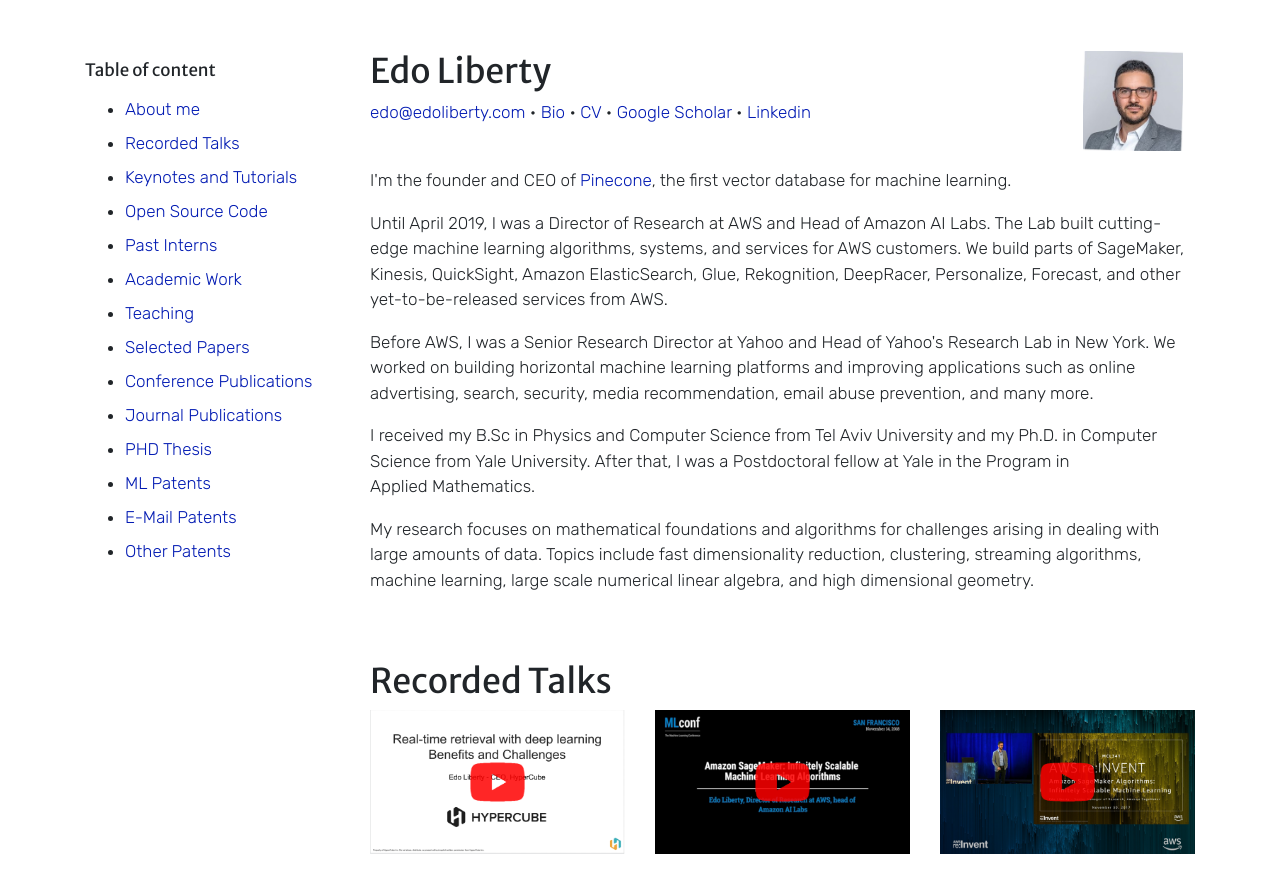
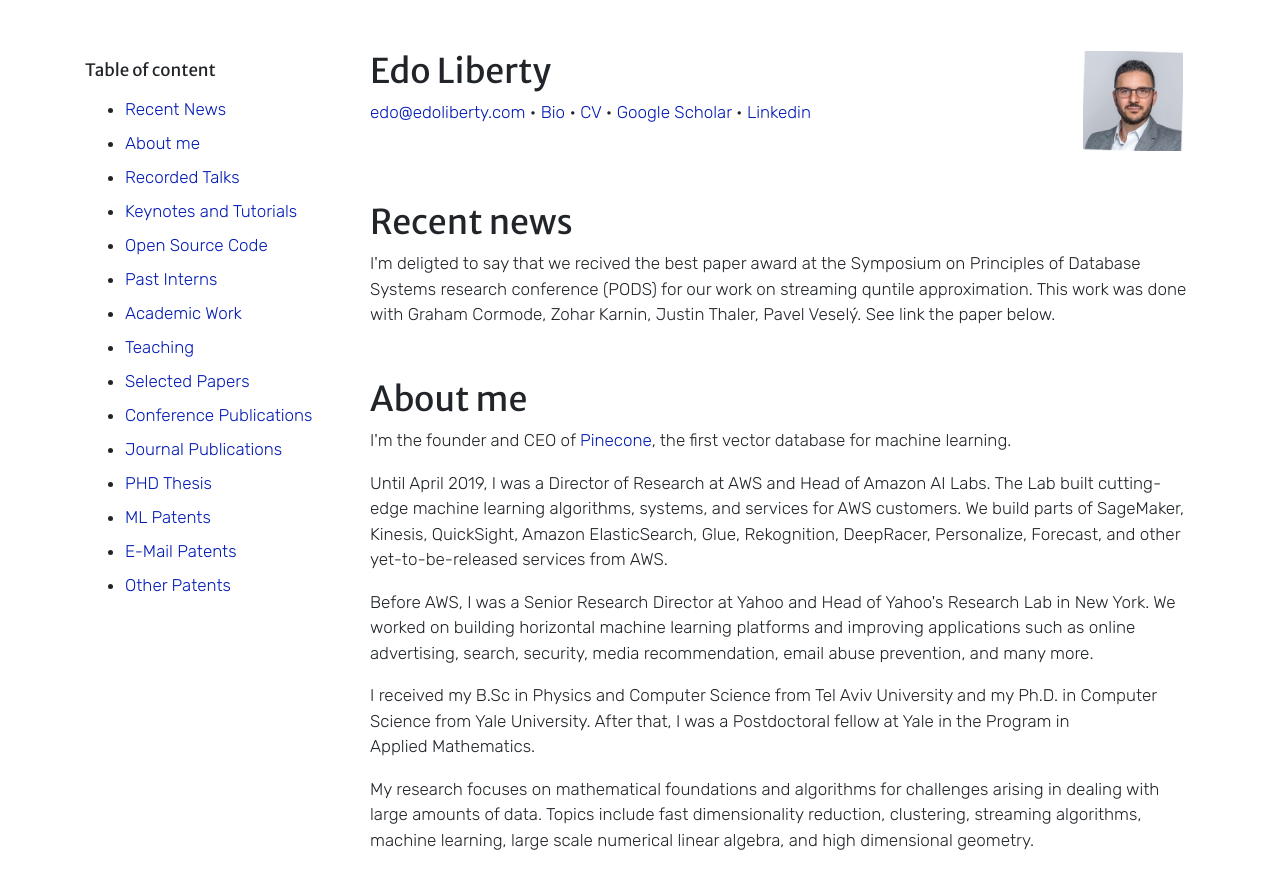
Before and after one commit to edoliberty/edoliberty.github.io, a plain HTML site: page index.html in a window 1280 px wide. Shown: the top 873 px of the page. Drawn offline with nearby package versions, Linux system fonts and the light colour scheme.

Commit message:
recent news

```diff
--- a/index.html
+++ b/index.html
@@ -31,8 +31,16 @@
                   <img src="1612010808496.jpg" width="100">
                 </div>
               </div>
-              <div class="row mt-3">
+              <div class="row my-5" id="recent">
+            	<div class="col-12">
+              		<h2 dir="ltr">Recent news</h2>
+              		I'm deligted to say that we recived the best paper award at the Symposium on Principles of Database Systems research conference (PODS) for our work on streaming quntile approximation.
+              		This work was done with Graham Cormode, Zohar Karnin, Justin Thaler, Pavel Veselý. See link the paper below.
+          		</div>
+      		  </div>
+              <div class="row my-5" id="bio">
                 <div class="col-12">
+                  <h2 dir="ltr">About me</h2>
                   <p>
                     I'm the founder and CEO of <a href="http://www.pinecone.io">Pinecone</a>, the first vector database for machine learning.
                   </p>
@@ -921,7 +929,10 @@
             <h6 class="pt-2">Table of content</h6>
             <ul>
               <li>
-                <a href="#about">About me</a>
+                <a href="#recent">Recent News</a>
+              </li>
+              <li>
+                <a href="#bio">About me</a>
               </li>
               <li>
                 <a href="#news">Recorded Talks</a>
```
